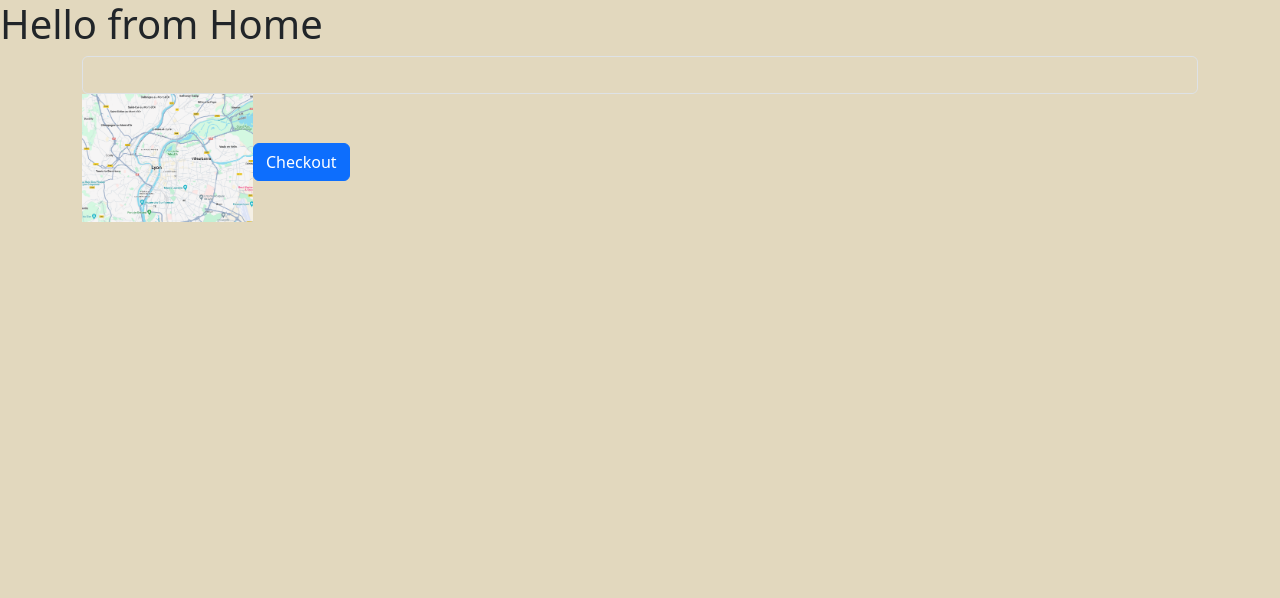
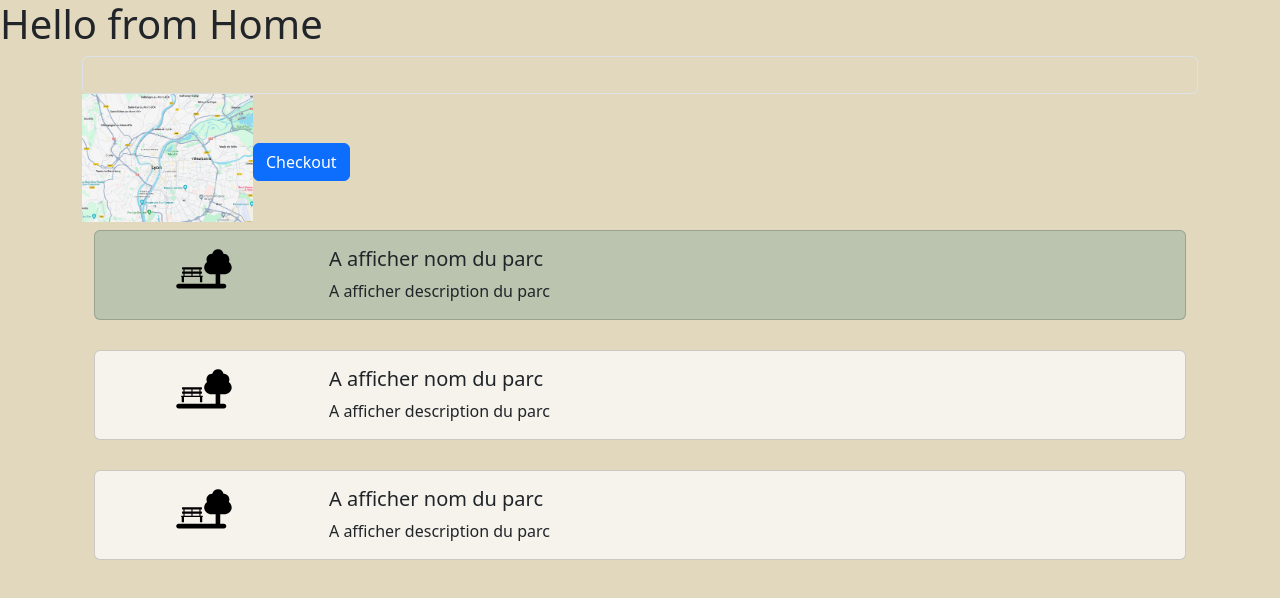
Before and after one commit to JohLav/hackathon-verochrome, a React (Vite) app: page / in a window 1280 px wide. Shown: the top 598 px of the page. Built offline with nearby package versions, Linux system fonts and the light colour scheme.

Commit message:
add parc description

```diff
--- a/src/App.scss
+++ b/src/App.scss
@@ -1,3 +1,7 @@
 $body-bg: #e2d8be;
 
 @import "bootstrap/scss/bootstrap";
+
+a {
+  text-decoration: none;
+}
--- /dev/null
+++ b/src/components/ParcDescription.jsx
@@ -0,0 +1,80 @@
+import { Link } from "react-router-dom";
+import Parc from "../assets/parc.svg";
+import { Container } from "react-bootstrap";
+
+import Card from "react-bootstrap/Card";
+// import{ getOverlayDirection } from "react-bootstrap/esm/helpers";
+
+function ParcDescription() {
+  return (
+    <>
+      <Container>
+        <Link to="/parc">
+          <Card
+            style={{
+              display: "flex",
+              flexDirection: "row",
+              alignItems: "center",
+              backgroundColor: "#BBC4AF",
+              marginBottom: "30px",
+            }}
+          >
+            <Card.Img
+              variant="top"
+              src={Parc}
+              style={{ height: "5rem", width: "20%" }}
+            />
+            <Card.Body>
+              <Card.Title>A afficher nom du parc</Card.Title>
+              <Card.Text>A afficher description du parc</Card.Text>
+            </Card.Body>
+          </Card>
+        </Link>
+        <Link to="/parc">
+          <Card
+            style={{
+              display: "flex",
+              flexDirection: "row",
+              alignItems: "center",
+              backgroundColor: "#F6F3EC",
+              marginBottom: "30px",
+            }}
+          >
+            <Card.Img
+              variant="top"
+              src={Parc}
+              style={{ height: "5rem", width: "20%" }}
+            />
+            <Card.Body>
+              <Card.Title>A afficher nom du parc</Card.Title>
+              <Card.Text>A afficher description du parc</Card.Text>
+            </Card.Body>
+          </Card>
+        </Link>
+        <Link to="/parc">
+          <Card
+            style={{
+              display: "flex",
+              flexDirection: "row",
+              alignItems: "center",
+              backgroundColor: "#F6F3EC",
+              marginBottom: "5px",
+            }}
+          >
+            <Card.Img
+              variant="top"
+              src={Parc}
+              style={{ height: "5rem", width: "20%" }}
+            />
+            <Card.Body>
+              <Card.Title>A afficher nom du parc</Card.Title>
+              <Card.Text>A afficher description du parc</Card.Text>
+            </Card.Body>
+          </Card>
+        </Link>
+      </Container>
+    </>
+  );
+}
+
+export default ParcDescription;
--- a/src/pages/Home.jsx
+++ b/src/pages/Home.jsx
@@ -1,8 +1,9 @@
-import {Container} from "react-bootstrap";
+import { Container } from "react-bootstrap";
 import SearchBar from "../components/SearchBar.jsx";
 import Map from "../components/Map.jsx";
 import Button from "react-bootstrap/Button";
-import {Link} from "react-router-dom";
+import ParcDescription from "../components/ParcDescription.jsx";
+import { Link } from "react-router-dom";
 
 export default function Home() {
   return (
@@ -14,7 +15,8 @@ export default function Home() {
         <Link to="/parc">
           <Button>Checkout</Button>
         </Link>
+        <ParcDescription />
       </Container>
     </>
-    )
+  );
 }
```
Also changed, not shown: src/assets/parc.svg (added). Lines whose indentation alone changed are shown as unchanged.
